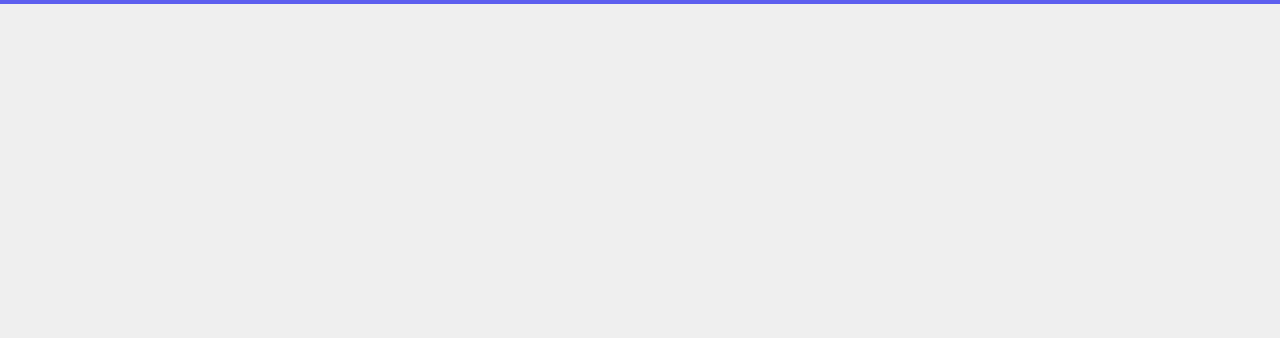
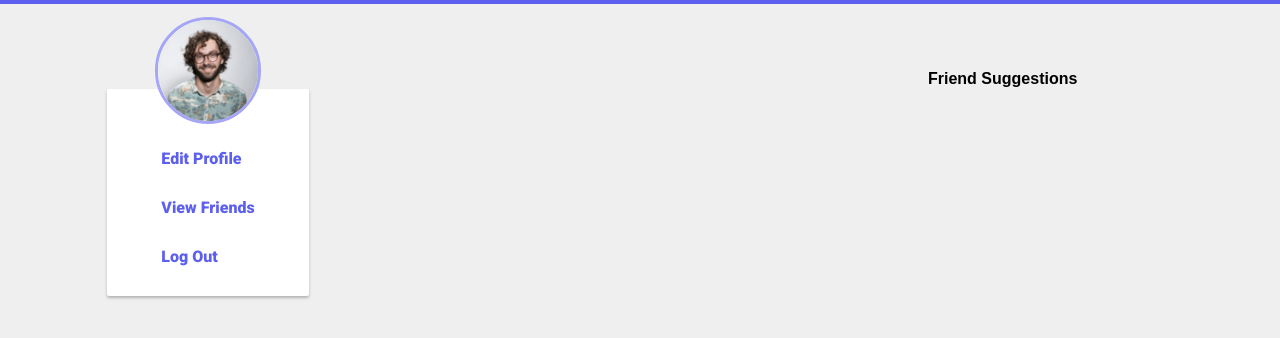
Before and after one commit to laurena-fayad/Facebook-Frontend, a plain HTML site: page homepage.html in a window 1280 px wide. Shown: the part 50-388 px from the top of the page. Drawn offline with Linux system fonts and the light colour scheme.

Commit message:
Added left profile preview html/css to homepage

```diff
--- a/homepage-style.css
+++ b/homepage-style.css
@@ -9,12 +9,16 @@ body{
     background: #efefef;
 }
 
+
 nav{
     display: flex;
     align-items: center;
     justify-content: space-between;
     background: #5D5FEF;
     padding: 5px 5%;
+    position: sticky;
+    top:0;
+    z-index: 100;
 }
 
 .logo{
@@ -81,3 +85,77 @@ nav{
     top:0;
     right:0;
 }
+
+.container{
+    display: flex;
+    justify-content: space-between;
+    padding: 13px 5%;
+}
+
+.profile-preview{
+    display: flex;
+    flex-direction: column;
+    align-items: center;
+    flex-basis: 25%;
+    position: sticky;
+    position:relative;
+}
+
+.friend-suggestions{
+    flex-basis: 25%;
+    position: sticky;
+    align-self: flex-start;
+    top:15%;
+}
+
+.main-content{
+    flex-basis: 47%;
+}
+
+.links{
+    margin-top: 30%;
+}
+.links a{
+    text-align: center;
+    font-family: roboto, sans-serif;
+    font-weight: 900;
+    text-decoration: none;
+    display: flex;
+    align-items: center;
+    margin-bottom: 30px;
+    width: fit-content;
+    color:#5D5FEF;
+}
+
+.img-preview{
+    width: 35%;
+    border-radius: 50%;
+    z-index:100;
+    position: absolute;
+    border:3px solid #A5A6F6;
+}
+
+.profile-preview-box{
+    position: relative;
+    width:70%;
+    display: flex;
+    flex-direction: column;
+    align-items: center;
+    justify-content: center;
+    background: #FFFFFF;
+    box-shadow: 0px 2px 3px rgba(0, 0, 0, 0.25);
+    border-radius: 2px;
+    margin-top: 25%;
+}
+
+.right-sidebar-title{
+    display: flex;
+    align-items: center;
+    justify-content: space-between;
+    margin-bottom: 18px;
+}
+
+.right-sidebar-title h4{
+    font-weight: 600;
+    font-size: 16px;
+}
--- a/homepage.html
+++ b/homepage.html
@@ -25,5 +25,24 @@
             </div>
         </div>
     </nav>
+
+    <div class="container">
+        <div class="profile-preview">
+            <img class="img-preview" src="assets/profile-pic.png">
+            <div class="profile-preview-box">
+                <div class="links">
+                    <a href="#">Edit Profile</a>
+                    <a href="#">View Friends</a>
+                    <a href="#">Log Out</a>
+                </div>
+            </div>
+        </div>
+        <div class="main-content"></div>
+        <div class="friend-suggestions">
+            <div class="right-sidebar-title">
+                <h4> Friend Suggestions </h4>
+            </div>
+        </div>
+    </div>
 </body>
 </html>
```
